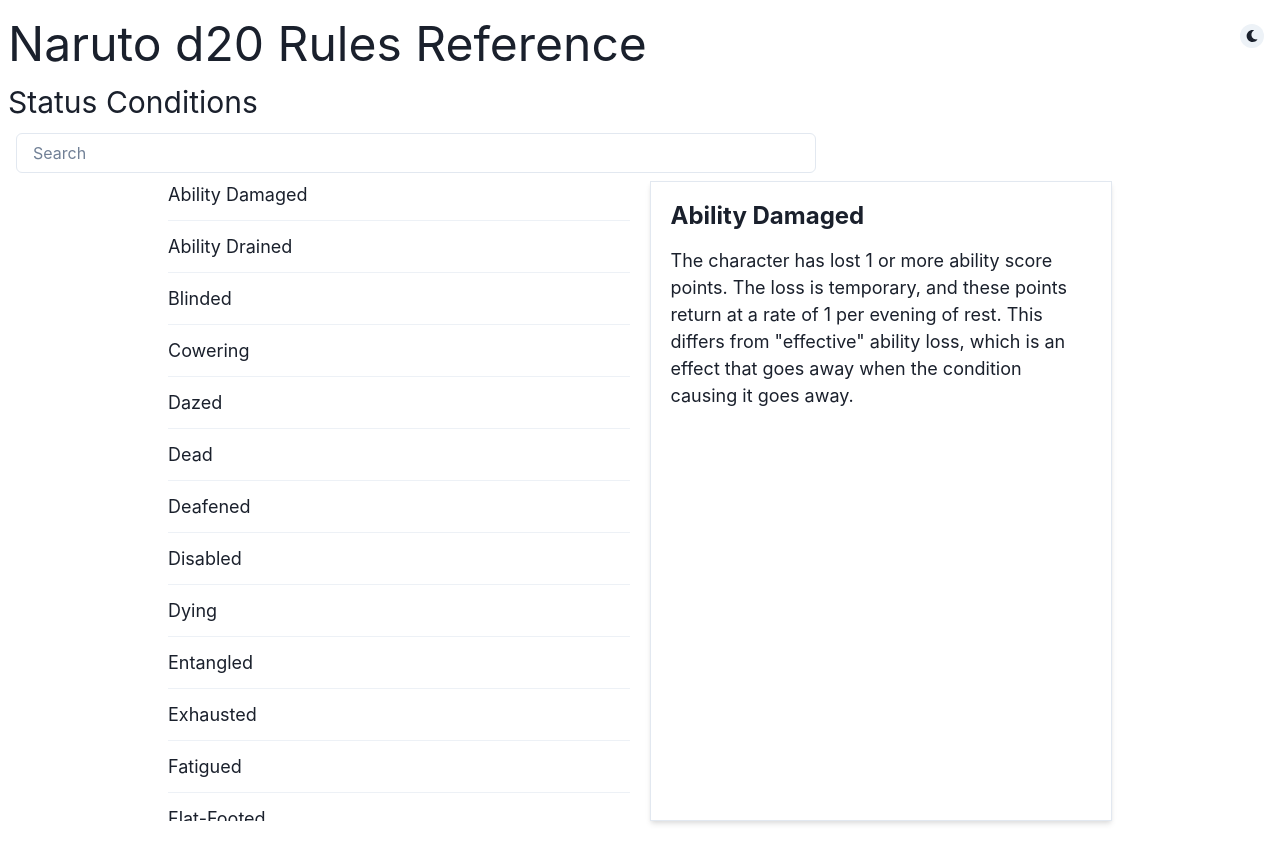
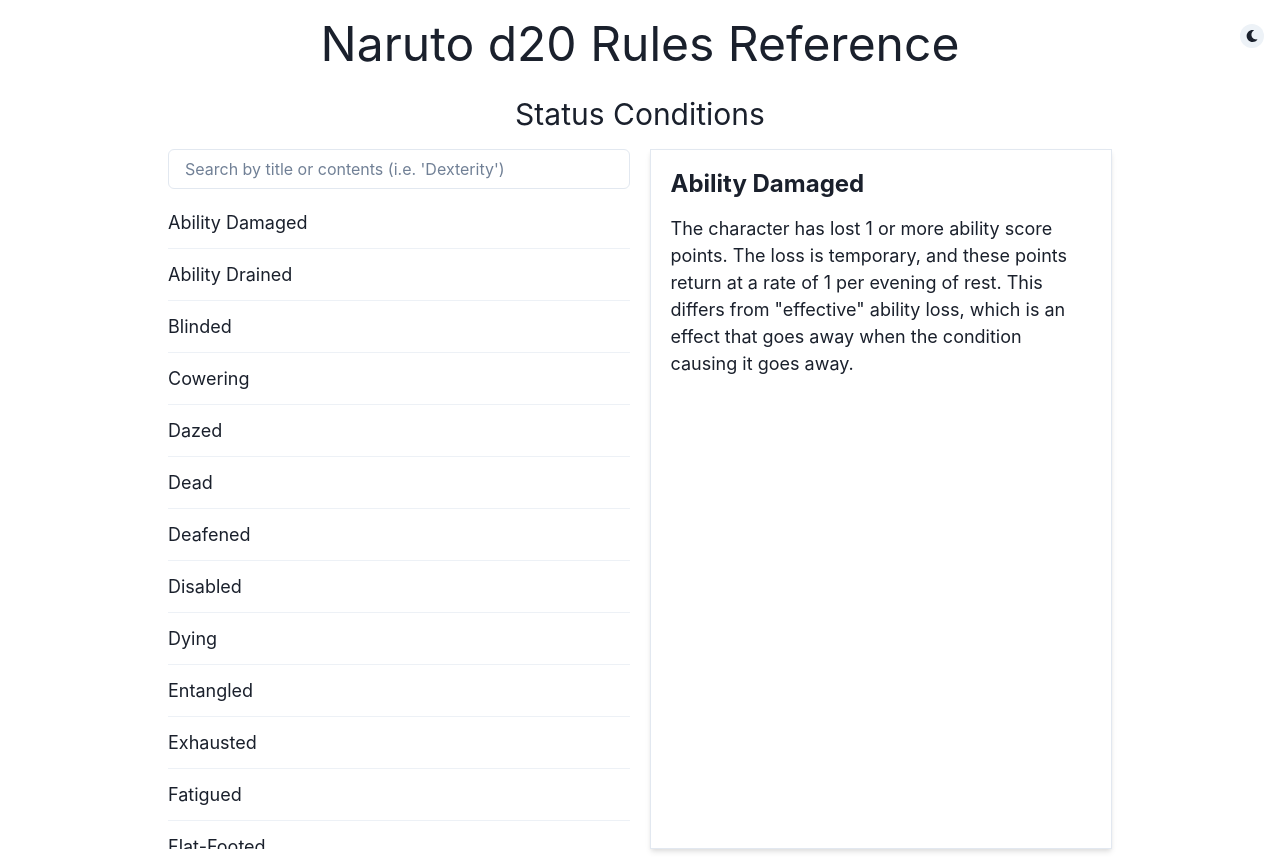
Before and after one commit to hbilbrey/RulesRefApp, a React (Vite) app: page / in a window 1280 px wide. Before the commit the page ends 829 px from the top, so only its background shows below. Built offline with nearby package versions, Linux system fonts and the light colour scheme.

Commit message:
added search bar with filter to listcomponent

```diff
--- a/src/App.tsx
+++ b/src/App.tsx
@@ -7,6 +7,7 @@
   Text,
   useMediaQuery,
   IconButton,
+  VStack,
 } from "@chakra-ui/react";
 import { FaMoon, FaSun } from "react-icons/fa";
 import AccordionList from "./AccordionList";
@@ -17,23 +18,27 @@
     fallback: false, // return false on the server, and re-evaluate on the client side
   });
 
+  const [isLaptop] = useMediaQuery("(max-width: 1024px)", {
+    ssr: true,
+    fallback: false, // return false on the server, and re-evaluate on the client side
+  });
+
   const { toggleColorMode, colorMode } = useColorMode();
 
   return (
     <>
-      <Box m={2}>
+      <VStack spacing={3} paddingX={isLaptop ? 10 : 40} m={2}>
         <Text fontSize={isMobileL ? "4xl" : "5xl"}>
           Naruto d20 Rules Reference
         </Text>
         <Text fontSize={"3xl"}>Status Conditions</Text>
 
-        <Input m={2} w={[300, 400, 800]} placeholder="Search" size="md" />
         {isMobileL ? (
           <AccordionList conditions={conditions} />
         ) : (
           <StatusBoxes />
         )}
-      </Box>
+      </VStack>
       <IconButton
         rounded="full"
         aria-label="change theme"
--- a/src/ListComponent.tsx
+++ b/src/ListComponent.tsx
@@ -1,6 +1,5 @@
 import { Divider, Link, List, ListItem } from "@chakra-ui/react";
-import React from "react";
-import { useState } from "react";
+import React, { useRef } from "react";
 
 interface conditionsObject {
   title: string;
@@ -10,12 +9,15 @@
 
 interface Props {
   conditions: conditionsObject[];
+  searchQuery: string;
   onSelectCondition: (condition: number) => void;
 }
 
-const ListComponent = ({ conditions, onSelectCondition }: Props) => {
-  const [conditionIndex, setConditionIndex] = useState(0);
-
+const ListComponent = ({
+  conditions,
+  searchQuery,
+  onSelectCondition,
+}: Props) => {
   return (
     <List
       h="calc(80vh)"
@@ -32,7 +34,9 @@
       }}
       spacing={3}
     >
-      {conditions.map((condition, index) => (
+      {conditions.map((condition, index) =>
+        condition.title.toLowerCase().includes(searchQuery) ||
+        condition.description.toLowerCase().includes(searchQuery) ? (
           <React.Fragment key={index}>
             <ListItem key={index}>
               <Link
@@ -45,7 +49,8 @@
             </ListItem>
             <Divider />
           </React.Fragment>
-      ))}
+        ) : null
+      )}
     </List>
   );
 };
--- a/src/StatusBoxes.tsx
+++ b/src/StatusBoxes.tsx
@@ -1,22 +1,33 @@
-import { Box, HStack, Heading, Text } from "@chakra-ui/react";
-import { useState } from "react";
+import { Box, HStack, Heading, Input, Text } from "@chakra-ui/react";
+import { useRef, useState } from "react";
 import conditions from "./data/conditions";
 import ListComponent from "./ListComponent";
 
 const StatusBoxes = () => {
   const [selectedCondition, changeSelectedCondition] = useState(0);
+  const [searchString, changeSearchString] = useState("");
 
   const selectCondition = (index: number) => {
     changeSelectedCondition(index);
   };
 
+  const updateSearchString = (search: string) => {
+    changeSearchString(search);
+  };
+
   return (
-    <HStack w="full" paddingX={40} spacing={5} align="flex">
+    <HStack w="full" spacing={5} align="flex">
       <Box w="50%">
-        {/* <TableComponent conditions={conditions}/> */}
+        <Input
+          onChange={(event) => updateSearchString(event.target.value)}
+          marginBottom={5}
+          placeholder="Search by title or contents (i.e. 'Dexterity')"
+          size="md"
+        />
         <ListComponent
           conditions={conditions}
           onSelectCondition={selectCondition}
+          searchQuery={searchString.toLowerCase()}
         />
       </Box>
       <Box p={5} shadow="md" borderWidth="1px" w="50%">
```
Lines whose indentation alone changed are shown as unchanged.
